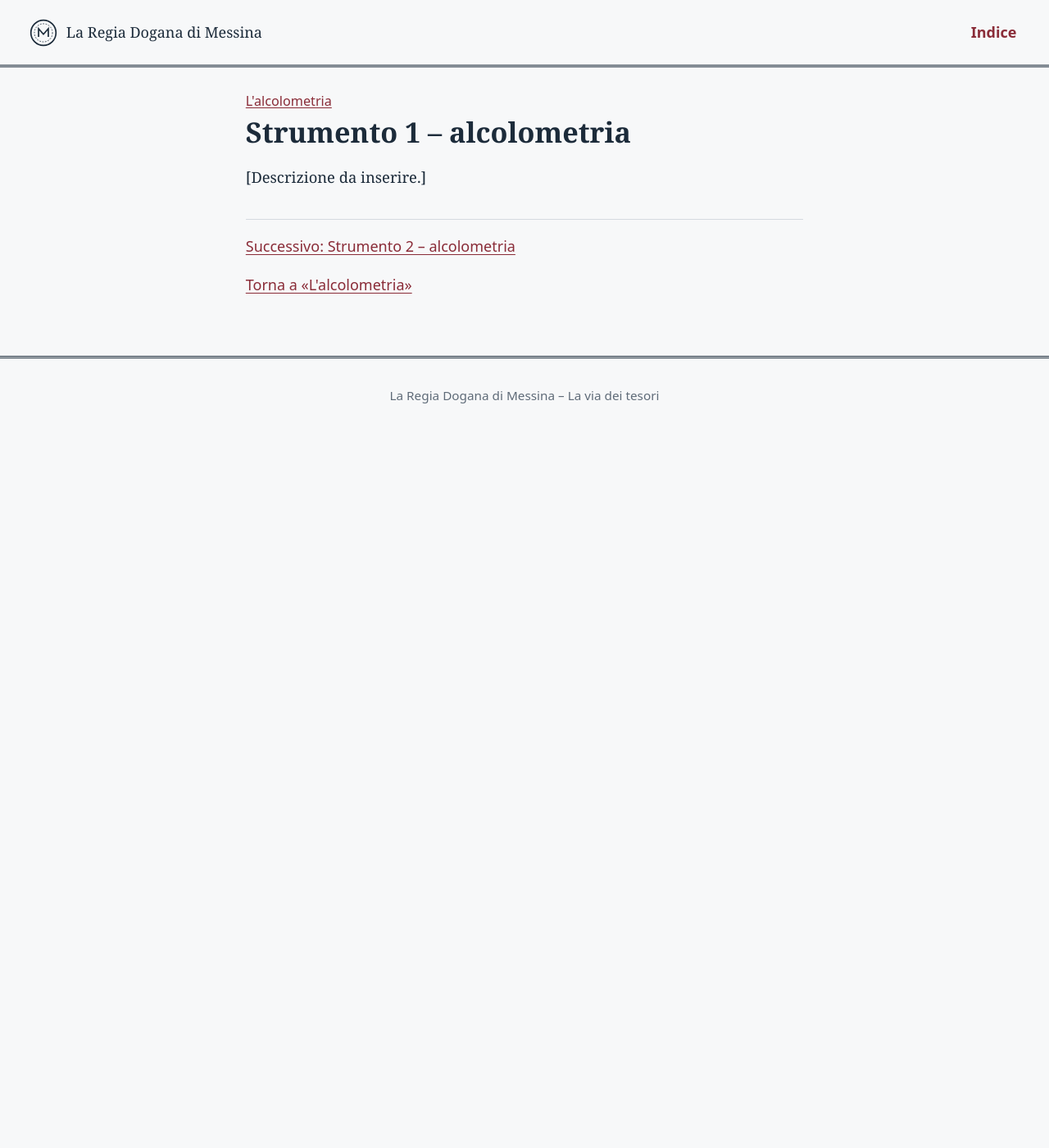
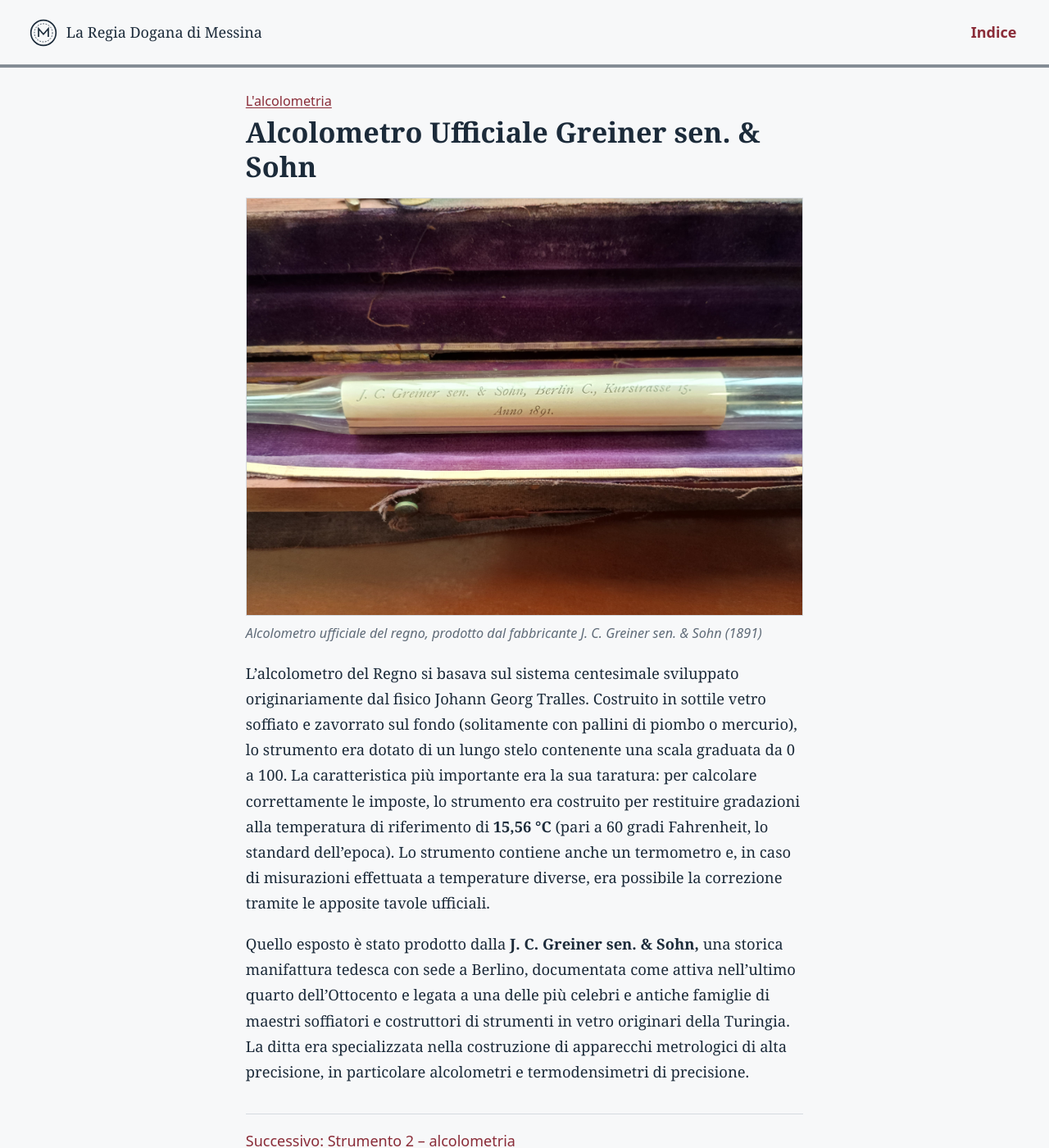
Before and after one commit to GiuseppeLB/regia-dogana-di-Messina, a Jekyll site: the page built from _oggetti/alcolometria-1.md, in a window 1280 px wide and 1400 px high. Shown: the whole window at 82% size. Built offline with Jekyll 4.4.1, drawn with Linux system fonts in a browser that asks for light colours.

Commit message:
Update _oggetti/alcolometria-1.md (via Pages CMS)

```diff
--- a/_oggetti/alcolometria-1.md
+++ b/_oggetti/alcolometria-1.md
@@ -1,11 +1,13 @@
 ---
 layout: oggetto
-title: "Strumento 1 – alcolometria"
+title: Alcolometro Ufficiale Greiner sen. & Sohn
 pagina: alcolometria
-sezione: ""
 ordine: 1
-foto: ""
-alt: ""
-didascalia: ""
+foto: /assets/foto/greiner .jpg
+alt: Alcolometro J. C. Greiner sen. & Sohn (1891)
+didascalia: Alcolometro ufficiale del regno, prodotto dal fabbricante J. C.
+  Greiner sen. & Sohn (1891)
 ---
-[Descrizione da inserire.]
+L'alcolometro del Regno si basava sul sistema centesimale sviluppato originariamente dal fisico Johann Georg Tralles. Costruito in sottile vetro soffiato e zavorrato sul fondo (solitamente con pallini di piombo o mercurio), lo strumento era dotato di un lungo stelo contenente una scala graduata da 0 a 100. La caratteristica più importante era la sua taratura: per calcolare correttamente le imposte, lo strumento era costruito per restituire gradazioni alla temperatura di riferimento di **15,56 °C** (pari a 60 gradi Fahrenheit, lo standard dell'epoca). Lo strumento contiene anche un termometro e, in caso di misurazioni effettuata a temperature diverse, era possibile la correzione tramite le apposite tavole ufficiali.
+
+Quello esposto è stato prodotto dalla **J. C. Greiner sen. & Sohn,** una storica manifattura tedesca con sede a Berlino, documentata come attiva nell'ultimo quarto dell'Ottocento e legata a una delle più celebri e antiche famiglie di maestri soffiatori e costruttori di strumenti in vetro originari della Turingia. La ditta era specializzata nella costruzione di apparecchi metrologici di alta precisione, in particolare alcolometri e termodensimetri di precisione.
```
